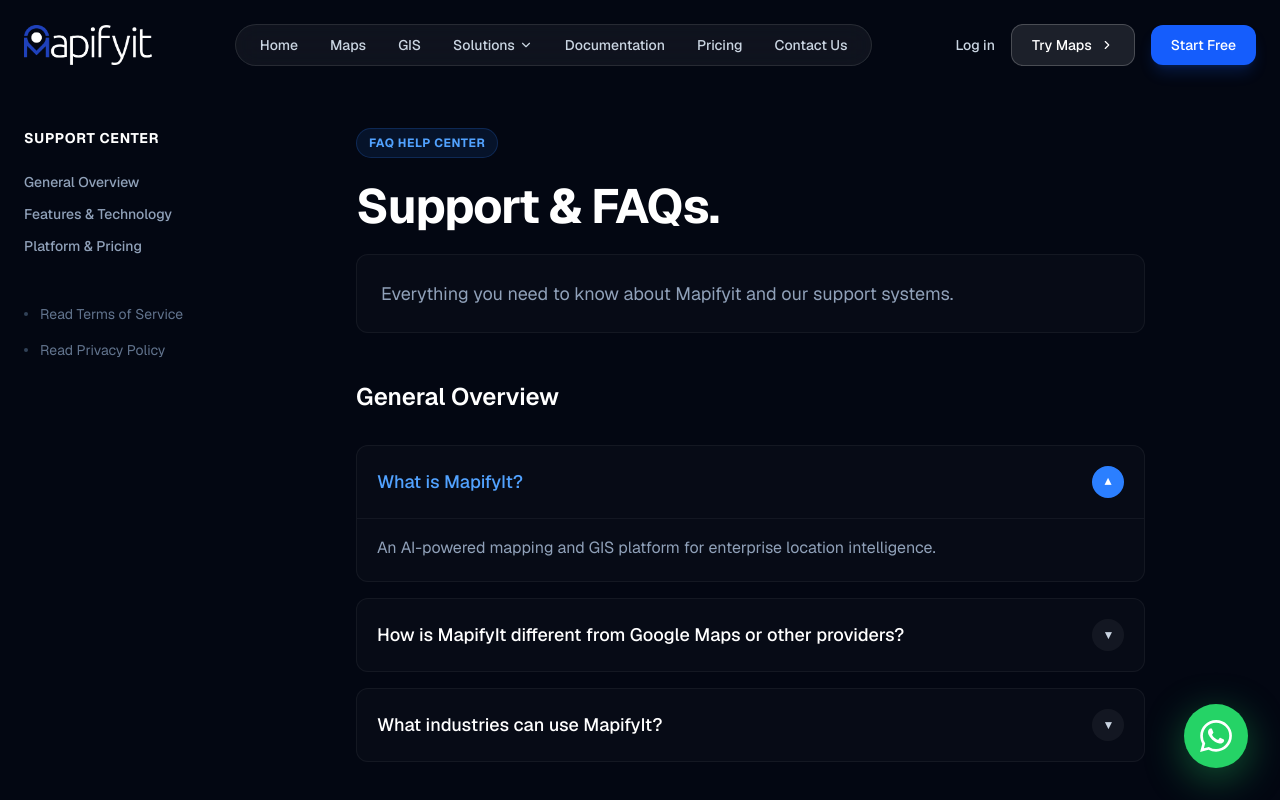
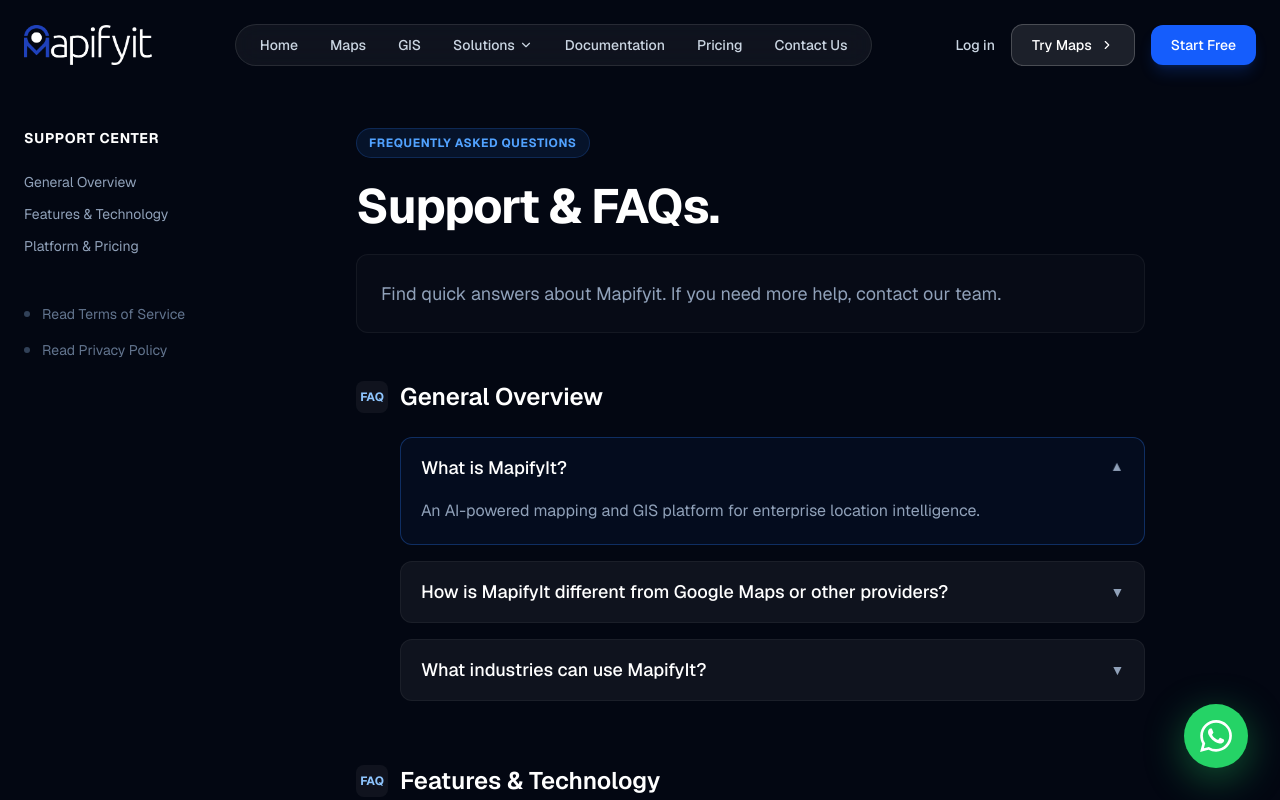
Before and after one commit to malik9594/mapifyit-web, a Next.js app: page /faqs in a window 1280 px wide. Shown: the top 800 px of the page. Built offline with nearby package versions, Linux system fonts and the light colour scheme.

Commit message:
new fixes

```diff
--- a/app/faqs/layout.tsx
+++ b/app/faqs/layout.tsx
@@ -1,11 +1,32 @@
 import type { Metadata } from "next";
 import Script from "next/script";
-
-export const dynamic = 'force-static';
 
 export const metadata: Metadata = {
   title: "Support & Frequently Asked Questions | Mapifyit",
   description: "Find answers to common questions about Mapifyit's enterprise mapping, GIS, and location intelligence solutions. Learn about pricing, integration, and platform capabilities.",
+};
+
+const faqJsonLd = {
+  "@context": "https://schema.org",
+  "@type": "FAQPage",
+  "mainEntity": [
+    {
+      "@type": "Question",
+      "name": "What is MapifyIt?",
+      "acceptedAnswer": {
+        "@type": "Answer",
+        "text": "MapifyIt is an AI-powered mapping and GIS platform for enterprise location intelligence."
+      }
+    },
+    {
+      "@type": "Question",
+      "name": "Is MapifyIt scalable?",
+      "acceptedAnswer": {
+        "@type": "Answer",
+        "text": "Yes, MapifyIt is built for massive enterprise scalability and mission-critical operations."
+      }
+    }
+  ]
 };
 
 export default function FAQLayout({
@@ -15,6 +36,12 @@ export default function FAQLayout({
 }) {
   return (
     <>
+      <Script
+        id="faq-jsonld"
+        type="application/ld+json"
+        strategy="afterInteractive"
+        dangerouslySetInnerHTML={{ __html: JSON.stringify(faqJsonLd) }}
+      />
       {children}
     </>
   );
--- a/app/faqs/page.tsx
+++ b/app/faqs/page.tsx
@@ -1,8 +1,7 @@
-import React from "react";
-import Link from "next/link";
-import { faqCategories } from "@/data/faqData";
-
-export const dynamic = "force-static";
+import React from 'react';
+import Link from 'next/link';
+import { faqCategories } from '@/data/faqData';
+import FAQSection from '@/components/FAQSection';
 
 export default function FAQPage() {
     return (
@@ -10,11 +9,11 @@ export default function FAQPage() {
             <div className="max-w-7xl mx-auto px-6">
                 <div className="grid grid-cols-1 lg:grid-cols-12 gap-12 lg:gap-24">
 
-          {/* Left Navigation Sidebar */}
+                    {/* Left Navigation Sidebar - Static on Server */}
                     <div className="lg:col-span-3 hidden lg:block">
                         <div className="sticky top-32">
-              <h3 className="text-white text-sm font-bold uppercase tracking-wider mb-6">Support Center</h3>
-              <nav className="flex flex-col space-y-3 font-medium">
+                            <h3 className="text-white text-sm font-bold uppercase tracking-wider mb-6 text-blue-500">Support Center</h3>
+                            <nav className="flex flex-col space-y-3">
                                 {faqCategories.map((category) => (
                                     <a
                                         key={category.id}
@@ -27,74 +26,44 @@ export default function FAQPage() {
                             </nav>
 
                             <div className="mt-12 flex flex-col space-y-4">
-                <Link
-                  href="/terms-of-service"
-                  className="flex items-center gap-3 text-slate-500 hover:text-slate-300 text-sm transition-colors group"
-                >
-                  <span className="w-1 h-1 rounded-full bg-slate-700 font-bold group-hover:bg-blue-400 transition-colors" />
+                                <Link href="/terms-of-service" className="flex items-center gap-3 text-slate-500 hover:text-slate-300 text-sm transition-colors group">
+                                    <span className="w-1.5 h-1.5 rounded-full bg-slate-700 font-bold group-hover:bg-blue-400 transition-colors" />
                                     Read Terms of Service
                                 </Link>
-                <Link
-                  href="/privacy-policy"
-                  className="flex items-center gap-3 text-slate-500 hover:text-slate-300 text-sm transition-colors group"
-                >
-                  <span className="w-1 h-1 rounded-full bg-slate-700 font-bold group-hover:bg-blue-400 transition-colors" />
+                                <Link href="/privacy-policy" className="flex items-center gap-3 text-slate-500 hover:text-slate-300 text-sm transition-colors group">
+                                    <span className="w-1.5 h-1.5 rounded-full bg-slate-700 font-bold group-hover:bg-blue-400 transition-colors" />
                                     Read Privacy Policy
                                 </Link>
                             </div>
                         </div>
                     </div>
 
-          {/* Main Content Area - Total Static (Zero Inline JS) */}
+                    {/* Main Content Area */}
                     <div className="lg:col-span-8">
                         <div className="inline-flex items-center gap-2 px-3 py-1.5 rounded-full bg-blue-500/10 border border-blue-500/20 text-xs font-bold uppercase tracking-wider text-blue-400 mb-6">
-              FAQ Help Center
+                             Frequently Asked Questions
                         </div>
                         <h1 className="text-4xl md:text-5xl font-bold text-white mb-6 tracking-tight">Support & FAQs.</h1>
 
                         <div className="text-lg text-slate-400 mb-12 leading-relaxed bg-white/[0.02] border border-white/5 p-6 rounded-xl">
-              <p>Everything you need to know about Mapifyit and our support systems.</p>
+                            <p>Find quick answers about Mapifyit. If you need more help, contact our team.</p>
                         </div>
 
                         <div className="space-y-16">
-              {faqCategories.map((category) => (
-                <section key={category.id} id={category.id} className="scroll-mt-32">
-                  <div className="flex items-center gap-3 mb-8">
-                    <h2 className="text-2xl font-semibold text-white">{category.title}</h2>
-                  </div>
-
-                  <div className="space-y-4">
-                    {category.faqs.map((faq, index) => (
-                      <details
-                        key={faq.question}
-                        className="group border border-white/5 rounded-xl bg-white/[0.02] hover:border-white/10 transition-all duration-300 overflow-hidden"
-                        open={index === 0 && category.id === "general"}
-                      >
-                        <summary className="list-none cursor-pointer flex items-center justify-between p-5 focus:outline-none">
-                          <span className="text-base md:text-lg font-medium text-white group-open:text-blue-400 transition-colors pr-8">
-                            {faq.question}
-                          </span>
-                          <div className="w-8 h-8 rounded-full bg-white/5 flex items-center justify-center shrink-0 group-open:bg-blue-500 group-open:text-white group-open:rotate-180 transition-all duration-300">
-                             <span className="text-xs group-open:text-white">▼</span>
-                          </div>
-                        </summary>
-                        <div className="px-5 pb-5 text-slate-400 leading-relaxed text-sm md:text-base border-t border-white/5 pt-4">
-                          {faq.answer}
-                        </div>
-                      </details>
-                    ))}
-                  </div>
-                </section>
+                            {faqCategories.map((category, index) => (
+                                <FAQSection
+                                    key={category.id}
+                                    categoryId={category.id}
+                                    defaultOpen={index === 0}
+                                />
                             ))}
 
                             <section className="pt-8 mt-12 border-t border-white/10">
                                 <div className="bg-gradient-to-br from-blue-900/20 to-transparent border border-blue-500/20 p-6 md:p-8 rounded-xl flex flex-col md:flex-row items-center justify-between gap-6">
-                  <div className="flex items-center gap-4 text-white">
+                                    <div className="flex items-center gap-4">
                                         <div>
                                             <h3 className="text-white font-bold text-lg">Still have questions?</h3>
-                      <p className="text-slate-400 text-sm md:text-base">
-                        Can&apos;t find the answer you&apos;re looking for? Contact our friendly team.
-                      </p>
+                                            <p className="text-slate-400 text-sm md:text-base">Can&apos;t find the answer you&apos;re looking for? Please contact our friendly team.</p>
                                         </div>
                                     </div>
                                     <Link
@@ -107,12 +76,14 @@ export default function FAQPage() {
                             </section>
                         </div>
                     </div>
+
                 </div>
             </div>
-      <style>{`
+            {/* Native FAQ Accordion styles localized to this page only to avoid touching globals.css */}
+            <style dangerouslySetInnerHTML={{ __html: `
                 details summary::-webkit-details-marker { display: none; }
                 details summary { list-style: none; }
-      `}</style>
+            `}} />
         </div>
     );
 }
--- /dev/null
+++ b/components/FAQSection.tsx
@@ -0,0 +1,45 @@
+import React from 'react';
+import { faqCategories } from '@/data/faqData';
+
+interface FAQSectionProps {
+  categoryId: string;
+  defaultOpen?: boolean;
+}
+
+/**
+ * Server component version of the FAQ accordion.
+ * Uses native <details>/<summary> so no client-side JS or hydration is needed.
+ */
+export default function FAQSection({ categoryId, defaultOpen = false }: FAQSectionProps) {
+  const category = faqCategories.find((c) => c.id === categoryId);
+  if (!category) return null;
+
+  return (
+    <section id={category.id} className="scroll-mt-32">
+      <div className="flex items-center gap-3 mb-6">
+        <div className="w-8 h-8 rounded-lg bg-white/5 flex items-center justify-center text-xs text-blue-300 font-bold">
+          FAQ
+        </div>
+        <h2 className="text-2xl font-semibold text-white">{category.title}</h2>
+      </div>
+
+      <div className="space-y-4 lg:pl-11">
+        {category.faqs.map((faq, index) => (
+          <details
+            key={faq.question}
+            className="group border border-white/5 rounded-xl bg-white/5 open:bg-blue-500/5 open:border-blue-500/30 transition-colors duration-300"
+            open={defaultOpen && index === 0}
+          >
+            <summary className="list-none cursor-pointer px-5 py-4 flex items-center justify-between text-left text-white text-base md:text-lg font-medium">
+              <span>{faq.question}</span>
+              <span className="text-slate-400 text-sm transition-transform duration-300 group-open:rotate-180">▼</span>
+            </summary>
+            <div className="px-5 pb-5 text-slate-400 leading-relaxed text-sm md:text-base">
+              {faq.answer}
+            </div>
+          </details>
+        ))}
+      </div>
+    </section>
+  );
+}
--- a/components/Footer.tsx
+++ b/components/Footer.tsx
@@ -1,3 +1,5 @@
+"use client";
+
 import React from 'react';
 import Link from 'next/link';
 import {
```
Lines whose indentation alone changed are shown as unchanged.
